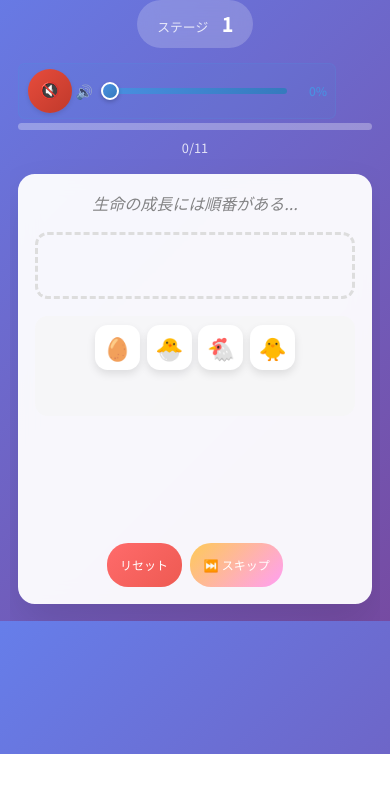
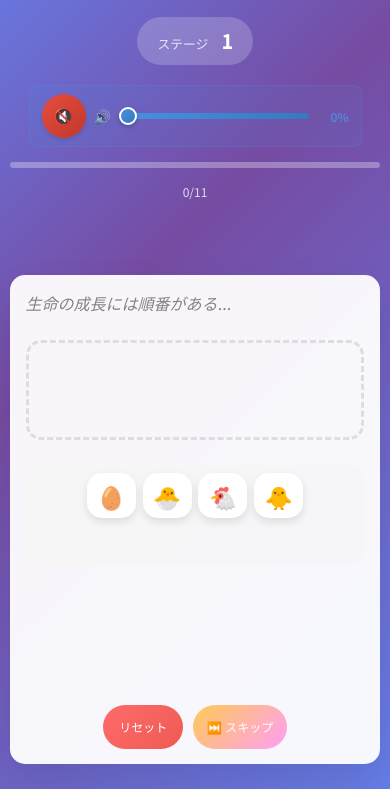
Before and after one commit to soooooi/lineup, a plain HTML site: page index.html in a window 390 px wide. Shown: the part 90-879 px from the top of the page. Before the commit the page ends 844 px from the top, so only its background shows below. Drawn offline with Linux system fonts and the light colour scheme.

Commit message:
デザイン調整２

```diff
--- a/styles.css
+++ b/styles.css
@@ -225,13 +225,37 @@ body::-webkit-scrollbar {
     border: 3px dashed #ddd;
     border-radius: 15px;
     display: flex;
-    flex-wrap: wrap;
+    flex-wrap: nowrap; /* 改行を禁止 */
     align-items: center;
-    justify-content: center;
+    justify-content: flex-start; /* 左寄せにして横スクロールに対応 */
     gap: 10px;
     padding: 20px;
     transition: all 0.3s ease;
     position: relative;
+    overflow-x: auto; /* 横スクロールを有効化 */
+    overflow-y: hidden;
+    /* スクロールバーのスタイリング */
+    scrollbar-width: thin;
+    scrollbar-color: #667eea rgba(0,0,0,0.1);
+}
+
+/* Webkitブラウザ用のスクロールバースタイリング */
+.drop-zone::-webkit-scrollbar {
+    height: 6px;
+}
+
+.drop-zone::-webkit-scrollbar-track {
+    background: rgba(0,0,0,0.1);
+    border-radius: 3px;
+}
+
+.drop-zone::-webkit-scrollbar-thumb {
+    background: #667eea;
+    border-radius: 3px;
+}
+
+.drop-zone::-webkit-scrollbar-thumb:hover {
+    background: #5a6fd8;
 }
 
 .drop-zone.drag-over {
@@ -265,13 +289,13 @@ body::-webkit-scrollbar {
 
 /* ドラッグ可能なアイテム */
 .draggable-item {
-    width: clamp(70px, 15vw, 80px);
-    height: clamp(70px, 15vw, 80px);
+    width: clamp(60px, 12vw, 80px);
+    height: clamp(60px, 12vw, 80px);
     border-radius: 15px;
     display: flex;
     align-items: center;
     justify-content: center;
-    font-size: clamp(2.2rem, 6vw, 2.5rem);
+    font-size: clamp(2rem, 5vw, 2.5rem);
     cursor: grab;
     user-select: none;
     -webkit-user-select: none;
@@ -284,6 +308,9 @@ body::-webkit-scrollbar {
     /* タッチデバイス用の最小サイズ確保 */
     min-width: 44px;
     min-height: 44px;
+    /* ドロップゾーン内でのフレックス設定 */
+    flex-shrink: 0; /* 縮小を防ぐ */
+    flex-grow: 0; /* 拡張を防ぐ */
     /* タッチ時の遅延を削減 */
     touch-action: none;
     /* 長押し時のコンテキストメニューを無効化 */
@@ -612,130 +639,146 @@ body::-webkit-scrollbar {
 /* レスポンシブデザイン - スマートフォン向け */
 @media (max-width: 768px) {
     body {
-        /* 背景グラデーションを維持 */
-        min-height: 100vh;
-        min-height: -webkit-fill-available;
-        /* iOS のバウンス効果を無効化（position: fixedを使わずに） */
+        font-size: 14px;
+        margin: 0;
+        padding: 0;
+        /* iOS Safari対応 */
+        height: -webkit-fill-available;
+        /* 横スクロールを防ぐ */
+        overflow-x: hidden;
+        /* バウンス効果を防ぐ */
         overscroll-behavior: none;
-        -webkit-overscroll-behavior: none;
     }
 
     .game-container {
-        max-width: min(95vw, 800px);
-        padding: min(1vh, 10px);
+        width: 100%;
+        max-width: 100%;
+        margin: 0;
+        padding: clamp(10px, 2vw, 15px);
+        background: linear-gradient(135deg,
+            #667eea 0%,
+            #764ba2 40%,
+            #667eea 100%);
+        background-attachment: fixed;
         min-height: 100vh;
         min-height: -webkit-fill-available;
-        display: flex;
-        flex-direction: column;
-        /* スクロール制御を.game-containerで行う */
-        overflow-y: auto;
-        overflow-x: hidden;
-        /* iOS Safari のバウンス効果をここでも制御 */
-        overscroll-behavior: none;
-        -webkit-overscroll-behavior: none;
     }
 
     .game-header {
-        margin-bottom: min(2vh, 20px);
-        flex-shrink: 0;
+        padding: clamp(15px, 3vw, 20px) 0;
+        margin-bottom: clamp(15px, 3vw, 20px);
     }
 
     .game-title {
-        font-size: clamp(1.8rem, 5vw, 2.5rem);
+        font-size: clamp(1.5rem, 5vw, 2rem);
     }
 
     .game-main {
-        border-radius: min(2vh, 20px);
-        padding: min(2vh, 20px);
-        flex: 1;
-        display: flex;
-        flex-direction: column;
-        /* .game-main内でのスクロールは制御しない */
-        margin-bottom: min(1vh, 10px);
+        padding: clamp(15px, 4vw, 25px);
+        border-radius: 15px;
+        margin-bottom: 15px;
+        /* スコア表示との重なりを防ぐために上部マージンを追加 */
+        margin-top: 60px;
     }
 
+    /* ヒントテキストの重なりを防ぐ */
     .theme-hint {
-        margin-bottom: min(2vh, 20px);
+        margin-bottom: 25px;
+        /* スコア表示エリアを避けるため右側マージンを追加 */
+        margin-right: 120px;
+        text-align: left;
+        padding-right: 10px;
     }
 
     .arrangement-area {
-        margin-bottom: min(2vh, 20px);
+        margin-bottom: 25px;
     }
 
     .drop-zone {
-        min-height: min(8vh, 80px);
-        padding: min(1.5vh, 15px);
-        border-radius: min(1.5vh, 15px);
+        min-height: 100px;
+        padding: 15px;
+        /* モバイルでは横スクロールを強調 */
+        gap: 8px;
+        /* スムーズスクロール */
+        scroll-behavior: smooth;
+    }
+
+    /* モバイル向けのアイテムサイズ最適化 */
+    .draggable-item {
+        width: clamp(55px, 16vw, 70px);
+        height: clamp(55px, 16vw, 70px);
+        font-size: clamp(1.8rem, 5.5vw, 2.2rem);
+        /* 最小幅を確保して5つまで横並び可能に */
+        min-width: calc((100vw - 120px) / 5.5); /* 余白とgapを考慮 */
+        max-width: 70px;
     }
 
     .items-pool {
-        gap: min(1vh, 10px);
-        padding: min(1.5vh, 15px);
-        margin-bottom: min(2vh, 20px);
-        border-radius: min(1.5vh, 15px);
+        gap: 10px;
+        padding: 15px;
+        margin-bottom: 20px;
     }
 
-    .draggable-item {
-        width: clamp(50px, 12vw, 70px);
-        height: clamp(50px, 12vw, 70px);
-        font-size: clamp(1.6rem, 4.5vw, 2rem);
-        border-radius: min(1.5vh, 15px);
-    }
-
-    /* スマホ向けフィードバックエリア調整 */
     .feedback-area {
-        min-height: min(10vh, 100px);
-        margin-bottom: min(2vh, 20px);
-        gap: min(1vh, 10px);
+        margin-bottom: 20px;
+        min-height: 100px;
+        gap: 12px;
     }
 
     .feedback-animation {
-        min-height: min(5vh, 50px);
         font-size: clamp(2.5rem, 7vw, 3.5rem);
+        min-height: 50px;
     }
 
     .feedback-text {
-        font-size: clamp(0.9rem, 2.8vw, 1.1rem);
-        line-height: 1.3;
-        padding: 0 5px;
+        font-size: clamp(0.9rem, 3vw, 1rem);
+        line-height: 1.4;
     }
 
     .controls {
-        flex-direction: row;
+        gap: 10px;
+        flex-wrap: wrap;
         justify-content: center;
-        gap: min(1vh, 10px);
-        margin-top: auto;
-        padding-top: min(1vh, 10px);
     }
 
     .btn {
-        padding: min(1vh, 10px) min(2vh, 20px);
-        font-size: clamp(0.8rem, 2.5vw, 0.9rem);
-        border-radius: min(2.5vh, 25px);
+        font-size: clamp(0.85rem, 3vw, 0.9rem);
+        padding: 10px 16px;
+        min-width: 80px;
     }
 
     .audio-controls {
-        margin: min(0.5vh, 5px) 0;
-        padding: min(0.6vh, 6px) min(1vh, 10px);
-        border-radius: min(0.8vh, 8px);
-        gap: min(1vw, 10px);
+        gap: 8px;
+        padding: 8px 12px;
+        margin-bottom: 15px;
     }
 
+    /* モバイルでのスコア表示位置調整 */
     #score-display {
-        top: min(0.5vh, 5px);
-        right: min(0.5vh, 5px);
-        font-size: clamp(0.7rem, 2vw, 0.9rem);
-        padding: min(0.6vh, 6px) min(1vh, 10px);
-        border-radius: min(2vh, 20px);
+        top: 15px;
+        right: 15px;
+        font-size: clamp(0.75rem, 2.2vw, 0.85rem);
+        padding: 8px 12px;
+        border-radius: 12px;
+        background: rgba(255, 255, 255, 0.95);
+        backdrop-filter: blur(10px);
+        box-shadow: 0 2px 8px rgba(0, 0, 0, 0.15);
+        border: 1px solid rgba(102, 126, 234, 0.2);
+        /* 最大幅を設定してテキストの改行を制御 */
+        max-width: 100px;
+        white-space: nowrap;
+        overflow: hidden;
+        text-overflow: ellipsis;
     }
 
     .progress-container {
-        margin-bottom: min(1vh, 10px);
-        height: min(0.8vh, 8px);
+        margin-bottom: 15px;
+        height: 6px;
     }
 
     .progress-text {
-        margin-top: min(0.5vh, 5px);
+        font-size: clamp(0.75rem, 2.5vw, 0.85rem);
+        top: -20px;
     }
 }
 
```
